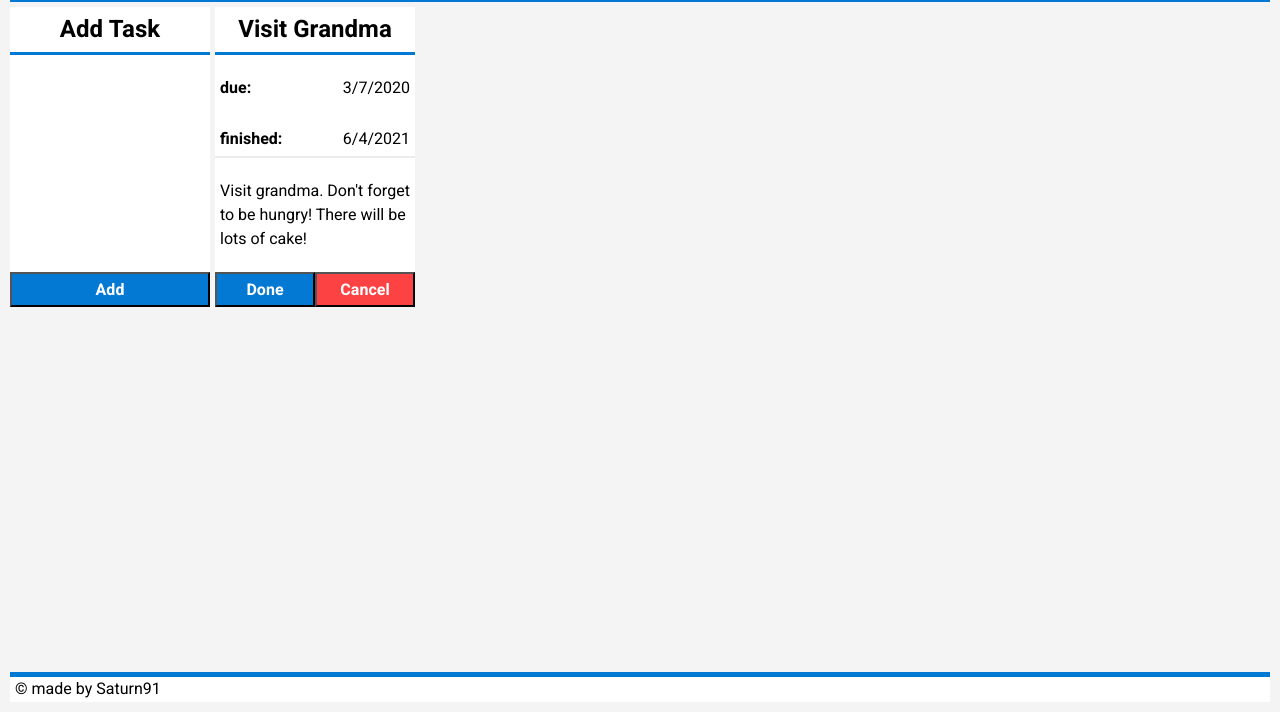
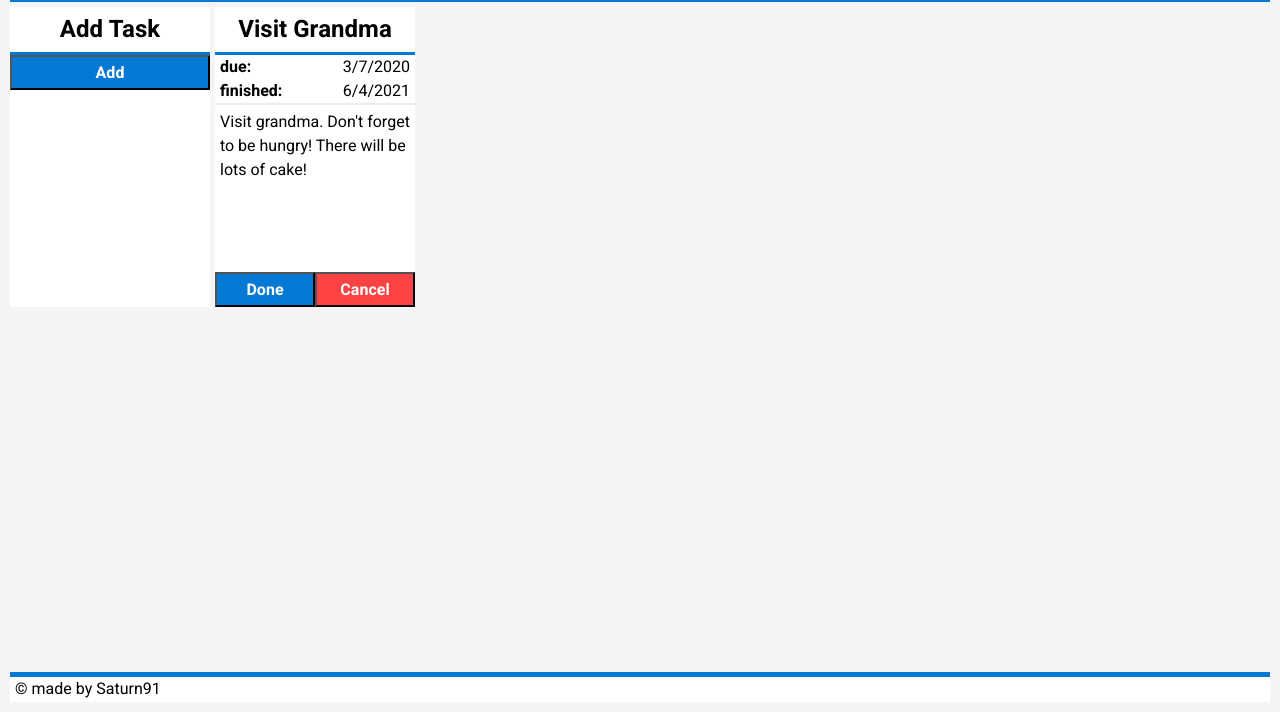
Before and after one commit to Saturn91/ToDoCASFE, a website with bundled scripts: page public/index.html in a window 1280 px wide. Shown: the part 88-800 px from the top of the page. Built offline with nearby package versions, Linux system fonts and the light colour scheme.

Commit message:
[EDIT] improved Date display on Task-card

```diff
--- a/public/styles/taskList.css
+++ b/public/styles/taskList.css
@@ -69,7 +69,7 @@
     height: 300px;
     display: flex;
     flex-direction: column;
-    justify-content: space-between;
+    justify-content: flex-start;
 }
 
 .task-card h1{
@@ -80,7 +80,8 @@
 }
 
 .task-card .display-date{
-    padding: 5px;
+    margin: 0;
+    padding: 0px 5px;
     display: inline-block;
 }
 
@@ -92,6 +93,7 @@
     background-color: inherit;
     padding: 5px;
     overflow: hidden;
+    height: 100%;
 }
 
 .label{
```
